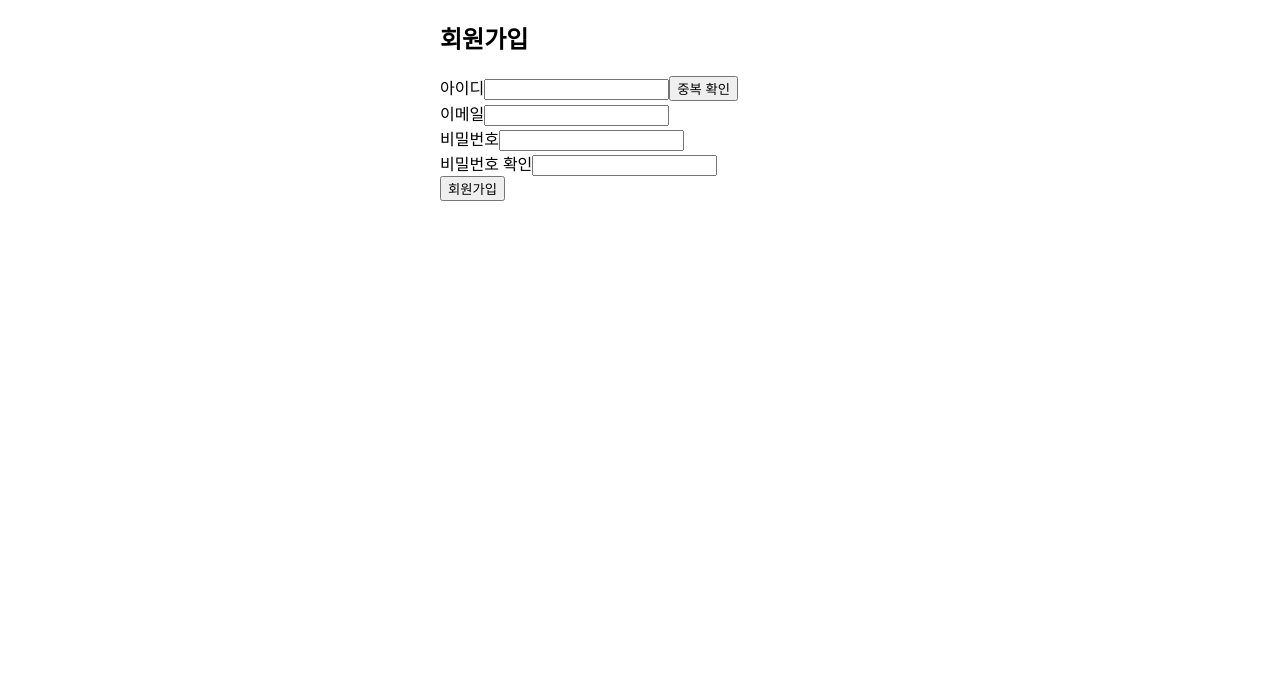
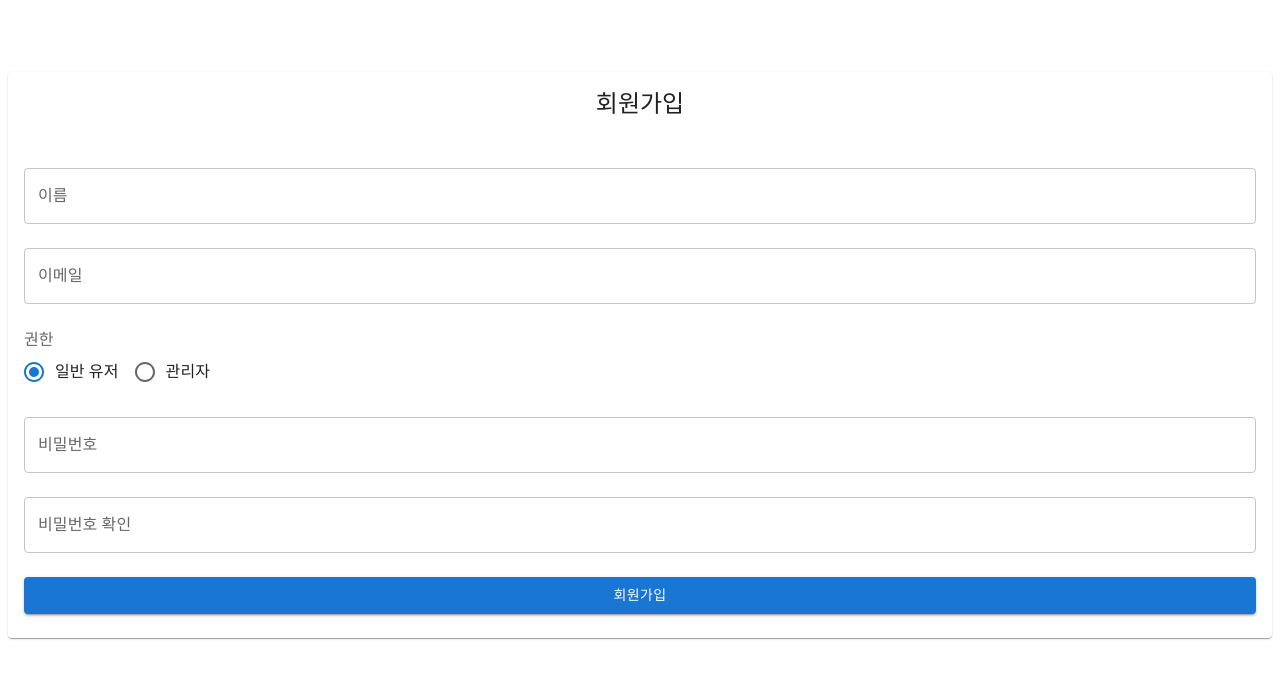
Before and after one commit to EunHyeokLee123/msa-project-front, a React (Vite) app: page /signup in a window 1280 px wide. Shown: the top 678 px of the page. Built offline with nearby package versions, Linux system fonts and the light colour scheme.

Commit message:
로그인/로그아웃 백엔드랑 연결완료료

```diff
--- a/src/App.jsx
+++ b/src/App.jsx
@@ -1,10 +1,11 @@
 
 
 import { BrowserRouter as Router, Routes, Route, BrowserRouter } from 'react-router-dom';
-import { AuthProvider } from './context/TokenContext';
+
 
 import LoginPage from './page/LoginPage';
 import SignupPage from './page/SignUpPage';
+import Home from './page/Home';
 
 
 function App() {
@@ -13,6 +14,7 @@ function App() {
 
           <Router>
           <Routes>
+          <Route path='/' element={ <Home/>} />
       <Route path="/login" element={<LoginPage/>} />
        <Route path='/signup'element={ <SignupPage/>}/>
           </Routes>
--- a/src/components/Login.jsx
+++ b/src/components/Login.jsx
@@ -1,13 +1,15 @@
 import React, { useState } from 'react';
-
-// 로그인 API 시뮬레이션 (실제 백엔드 연동 시 대체)
-const loginRequest = async ({ id, password }) => {
-  // 예시: "testuser", "testpass"로 로그인 성공 처리
-  if (id === 'testuser' && password === 'testpass') {
-    return { success: true };
-  }
-  return { success: false };
-};
+import axios from 'axios';
+import {
+  TextField,
+  Button,
+  Typography,
+  Card,
+  CardContent,
+  CardHeader,
+  Grid,
+  Box
+} from '@mui/material';
 
 const Login = () => {
   const [id, setId] = useState('');
@@ -33,7 +35,7 @@ const Login = () => {
     e.preventDefault();
 
     if (!id) {
-      setIdError('아이디를 입력해주세요.');
+      setIdError('이메일을 입력해주세요.');
       return;
     }
 
@@ -43,39 +45,66 @@ const Login = () => {
     }
 
     try {
-      const result = await loginRequest({ id, password });
-      if (result.success) {
+      const response = await axios.post('http://localhost:8000/user-service/user/login', {
+        email: id,
+        password: password
+      });
+
+      if (response.status === 200) {
         alert('로그인 성공!');
-        // 예: 홈으로 이동 또는 토큰 저장 등
-      } else {
-        setLoginError('아이디 또는 비밀번호가 올바르지 않습니다.');
+        // 예: 토큰 저장, 페이지 이동 등
+        // localStorage.setItem('token', response.data.token);
+        // navigate('/'); // React Router 사용 시
       }
     } catch (err) {
-      alert('서버 오류입니다. 관리자에게 문의하세요.');
+      if (err.response && err.response.status === 401) {
+        setLoginError('아이디 또는 비밀번호가 올바르지 않습니다.');
+      } else {
+        alert('서버 오류입니다. 관리자에게 문의하세요.');
+      }
       console.error(err);
     }
   };
 
   return (
-    <div style={{ maxWidth: '400px', margin: '0 auto' }}>
-      <h2>로그인</h2>
-      <form onSubmit={onSubmitHandler}>
-        <div>
-          <label>아이디</label>
-          <input type='text' value={id} onChange={onChangeIdHandler} />
-          <div style={{ color: 'red' }}>{idError}</div>
-        </div>
-
-        <div>
-          <label>비밀번호</label>
-          <input type='password' value={password} onChange={onChangePasswordHandler} />
-          <div style={{ color: 'red' }}>{passwordError}</div>
-        </div>
-
-        <button type='submit'>로그인</button>
-        <div style={{ color: 'red', marginTop: '10px' }}>{loginError}</div>
-      </form>
-    </div>
+    <Grid container justifyContent='center'>
+      <Grid item xs={12} sm={8} md={5}>
+        <Card sx={{ mt: 8 }}>
+          <CardHeader title='로그인' sx={{ textAlign: 'center' }} />
+          <CardContent>
+            <Box component="form" onSubmit={onSubmitHandler}>
+              <TextField
+                label="이메일"
+                fullWidth
+                margin="normal"
+                value={id}
+                onChange={onChangeIdHandler}
+                error={!!idError}
+                helperText={idError}
+              />
+              <TextField
+                label="비밀번호"
+                type="password"
+                fullWidth
+                margin="normal"
+                value={password}
+                onChange={onChangePasswordHandler}
+                error={!!passwordError}
+                helperText={passwordError}
+              />
+              {loginError && (
+                <Typography color="error" variant="body2" sx={{ mt: 1 }}>
+                  {loginError}
+                </Typography>
+              )}
+              <Button type="submit" variant="contained" color="primary" fullWidth sx={{ mt: 2 }}>
+                로그인
+              </Button>
+            </Box>
+          </CardContent>
+        </Card>
+      </Grid>
+    </Grid>
   );
 };
 
--- a/src/components/SignUp.jsx
+++ b/src/components/SignUp.jsx
@@ -1,45 +1,46 @@
 import React, { useState } from 'react';
-
-// 예시: ID 중복 확인 API 시뮬레이션 (실제 백엔드 연동 시 대체)
-const idDuplicateCheck = async (id) => {
-  if (id === 'testuser') return false;
-  return true;
-};
-
-// 예시: 회원가입 요청 API 시뮬레이션 (실제 백엔드 연동 시 대체)
-const signupRequest = async ({ id, email, password }) => {
-  console.log('회원가입 데이터 전송:', { id, email, password });
-  return { success: true };
-};
+import axios from 'axios';
+import {
+  TextField,
+  Button,
+  Typography,
+  Card,
+  CardContent,
+  CardHeader,
+  Grid,
+  Box,
+  FormControl,
+  FormLabel,
+  RadioGroup,
+  FormControlLabel,
+  Radio
+} from '@mui/material';
 
 const Signup = () => {
-  const [id, setId] = useState('');
+  const [username, setUsername] = useState('');
   const [email, setEmail] = useState('');
   const [password, setPassword] = useState('');
   const [confirm, setConfirm] = useState('');
+  const [role, setRole] = useState('USER');
 
-  const [idError, setIdError] = useState('');
+  const [usernameError, setUsernameError] = useState('');
   const [emailError, setEmailError] = useState('');
   const [passwordError, setPasswordError] = useState('');
   const [confirmError, setConfirmError] = useState('');
 
-  const [isIdCheck, setIsIdCheck] = useState(false);
-  const [isIdAvailable, setIsIdAvailable] = useState(false);
-
-  const onChangeIdHandler = (e) => {
-    const idValue = e.target.value;
-    setId(idValue);
-    setIsIdCheck(false);
+  const onChangeUsernameHandler = (e) => {
+    const value = e.target.value;
+    setUsername(value);
+    setUsernameError(value ? '' : '이름을 입력해주세요.');
   };
 
   const onChangeEmailHandler = (e) => {
-    const emailValue = e.target.value;
-    setEmail(emailValue);
-
+    const value = e.target.value;
+    setEmail(value);
     const emailRegex = /^[\w.-]+@[a-z\d.-]+\.[a-z]{2,}$/i;
-    if (!emailValue) {
+    if (!value) {
       setEmailError('이메일을 입력해주세요.');
-    } else if (!emailRegex.test(emailValue)) {
+    } else if (!emailRegex.test(value)) {
       setEmailError('유효한 이메일 형식을 입력해주세요.');
     } else {
       setEmailError('');
@@ -50,134 +51,123 @@ const Signup = () => {
     const { name, value } = e.target;
     if (name === 'password') {
       setPassword(value);
-      passwordCheckHandler(value, confirm);
+      validatePasswords(value, confirm);
     } else {
       setConfirm(value);
-      passwordCheckHandler(password, value);
+      validatePasswords(password, value);
     }
   };
 
-  const idCheckHandler = async () => {
-    const idRegex = /^[a-z\d]{5,10}$/;
-    if (id === '') {
-      setIdError('아이디를 입력해주세요.');
-      setIsIdAvailable(false);
-      return;
-    } else if (!idRegex.test(id)) {
-      setIdError('아이디는 5~10자의 영소문자, 숫자만 입력 가능합니다.');
-      setIsIdAvailable(false);
+  const validatePasswords = (pw, cf) => {
+    const pwRegex = /^[a-z\d!@*&-_]{8,16}$/;
+    setPasswordError(
+      !pw ? '비밀번호를 입력해주세요.' :
+        !pwRegex.test(pw) ? '비밀번호는 8~16자의 영소문자, 숫자, !@*&-_만 허용됩니다.' :
+        ''
+    );
+    setConfirmError(cf && pw !== cf ? '비밀번호가 일치하지 않습니다.' : '');
+  };
+
+  const onSubmitHandler = async (e) => {
+    e.preventDefault();
+    if (usernameError || !username || emailError || !email || passwordError || confirmError || !password || !confirm) {
+      alert('입력값을 확인해주세요.');
       return;
     }
 
     try {
-      const responseData = await idDuplicateCheck(id);
-      if (responseData) {
-        setIdError('사용 가능한 아이디입니다.');
-        setIsIdCheck(true);
-        setIsIdAvailable(true);
-      } else {
-        setIdError('이미 사용중인 아이디입니다.');
-        setIsIdAvailable(false);
-      }
-    } catch (error) {
-      alert('서버 오류입니다. 관리자에게 문의하세요.');
-      console.error(error);
-    }
-  };
+      const res = await axios.post('http://localhost:8000/user-service/user/create', {
+        username,
+        email,
+        password,
+        role
+      });
+      if (res.status === 201) {
+        alert('회원가입 성공!');
+        setUsername('');
+        setEmail('');
+        setPassword('');
 
-  const passwordCheckHandler = (password, confirm) => {
-    const passwordRegex = /^[a-z\d!@*&-_]{8,16}$/;
-    if (password === '') {
-      setPasswordError('비밀번호를 입력해주세요.');
-    } else if (!passwordRegex.test(password)) {
-      setPasswordError('비밀번호는 8~16자의 영소문자, 숫자, !@*&-_만 입력 가능합니다.');
-    } else {
-      setPasswordError('');
-    }
-
-    if (confirm && confirm !== password) {
-      setConfirmError('비밀번호가 일치하지 않습니다.');
-    } else {
-      setConfirmError('');
-    }
-  };
-
-  const onSubmitHandler = async (e) => {
-    e.preventDefault();
-
-    if (!isIdCheck || !isIdAvailable) {
-      alert('아이디 중복 확인을 해주세요.');
-      return;
-    }
-
-    if (emailError || !email) {
-      alert('이메일을 확인해주세요.');
-      return;
-    }
-
-    if (passwordError || confirmError || !password || !confirm) {
-      alert('비밀번호를 확인해주세요.');
-      return;
-    }
-
-    try {
-      const result = await signupRequest({ id, email, password });
-      if (result.success) {
-        alert('회원가입 성공!');
-        // 필요 시 폼 초기화
-      } else {
-        alert('회원가입 실패. 다시 시도해주세요.');
+        setRole('USER');
       }
     } catch (err) {
-      alert('서버 오류입니다. 관리자에게 문의하세요.');
+      alert('회원가입 실패: ' + (err.response?.data?.message || '서버 오류'));
       console.error(err);
     }
   };
 
   return (
-    <div style={{ maxWidth: '400px', margin: '0 auto' }}>
-      <h2>회원가입</h2>
-      <form onSubmit={onSubmitHandler}>
-        <div>
-          <label>아이디</label>
-          <input type='text' value={id} onChange={onChangeIdHandler} />
-          <button type='button' onClick={idCheckHandler}>
-            중복 확인
-          </button>
-          <div style={{ color: isIdAvailable ? 'green' : 'red' }}>{idError}</div>
-        </div>
+    <Grid container justifyContent="center">
+      <Grid item xs={12} sm={8} md={6}>
+        <Card sx={{ mt: 8 }}>
+          <CardHeader title="회원가입" sx={{ textAlign: 'center' }} />
+          <CardContent>
+            <Box component="form" onSubmit={onSubmitHandler}>
+              <TextField
+                fullWidth
+                label="이름"
+                value={username}
+                onChange={onChangeUsernameHandler}
+                error={!!usernameError}
+                helperText={usernameError}
+                margin="normal"
+              />
 
-        <div>
-          <label>이메일</label>
-          <input type='text' value={email} onChange={onChangeEmailHandler} />
-          <div style={{ color: 'red' }}>{emailError}</div>
-        </div>
+              <TextField
+                fullWidth
+                label="이메일"
+                value={email}
+                onChange={onChangeEmailHandler}
+                error={!!emailError}
+                helperText={emailError}
+                margin="normal"
+              />
 
-        <div>
-          <label>비밀번호</label>
-          <input
-            type='password'
-            name='password'
+              <FormControl component="fieldset" margin="normal">
+                <FormLabel component="legend">권한</FormLabel>
+                <RadioGroup
+                  row
+                  name="role"
+                  value={role}
+                  onChange={(e) => setRole(e.target.value)}
+                >
+                  <FormControlLabel value="USER" control={<Radio />} label="일반 유저" />
+                  <FormControlLabel value="ADMIN" control={<Radio />} label="관리자" />
+                </RadioGroup>
+              </FormControl>
+
+              <TextField
+                fullWidth
+                label="비밀번호"
+                type="password"
+                name="password"
                 value={password}
                 onChange={onChangePasswordHandler}
+                error={!!passwordError}
+                helperText={passwordError}
+                margin="normal"
               />
-          <div style={{ color: 'red' }}>{passwordError}</div>
-        </div>
 
-        <div>
-          <label>비밀번호 확인</label>
-          <input
-            type='password'
-            name='confirm'
+              <TextField
+                fullWidth
+                label="비밀번호 확인"
+                type="password"
+                name="confirm"
                 value={confirm}
                 onChange={onChangePasswordHandler}
+                error={!!confirmError}
+                helperText={confirmError}
+                margin="normal"
               />
-          <div style={{ color: 'red' }}>{confirmError}</div>
-        </div>
 
-        <button type='submit'>회원가입</button>
-      </form>
-    </div>
+              <Button type="submit" fullWidth variant="contained" color="primary" sx={{ mt: 2 }}>
+                회원가입
+              </Button>
+            </Box>
+          </CardContent>
+        </Card>
+      </Grid>
+    </Grid>
   );
 };
 
--- /dev/null
+++ b/src/page/Home.jsx
@@ -0,0 +1,47 @@
+
+import React, { useEffect, useState } from 'react';
+
+const Home = () => {
+
+  const [userId, setUserId] = useState('');
+  const [userRole, setUserRole]= useState('');
+
+
+  useEffect( ()=>{
+     const token = localStorage.getItem('token');
+     const id = localStorage.getItem('userId');
+     const role = localStorage.getItem('userRole');
+
+     if (token && id && role) {
+        setUserId(id);
+        setUserRole(role);
+     }
+
+    },[]);
+    const handleLogout = ()=>{
+      localStorage.clear();
+      alert('로그아웃이 되었습니다.');
+      navigator('/login')
+    }
+
+  return (
+    <div style={{maxWidth:'600px', margin:'0 auto',textAlign:'center'}}>
+    <h1>홈화면 </h1>
+    {userId?(
+          <div>
+          <p><strong>환영합니다!</strong> 사용자 ID: {userId}</p>
+          <p>권한: {userRole}</p>
+          <button onClick={handleLogout}>로그아웃</button>
+        </div>
+      ) : (
+        <div>
+          <p>로그인이 필요합니다.</p>
+          <button onClick={() => navigate('/login')}>로그인으로 이동</button>
+        </div>
+    )}
+
+    </div>
+  );
+}
+
+export default Home
```
Also changed, not shown: api/api.js (added, +20 -0 lines), src/components/ChangePassword.jsx (added, +114 -0 lines), src/page/MyPage.jsx (+104 -32 lines). Lines whose indentation alone changed are shown as unchanged.
